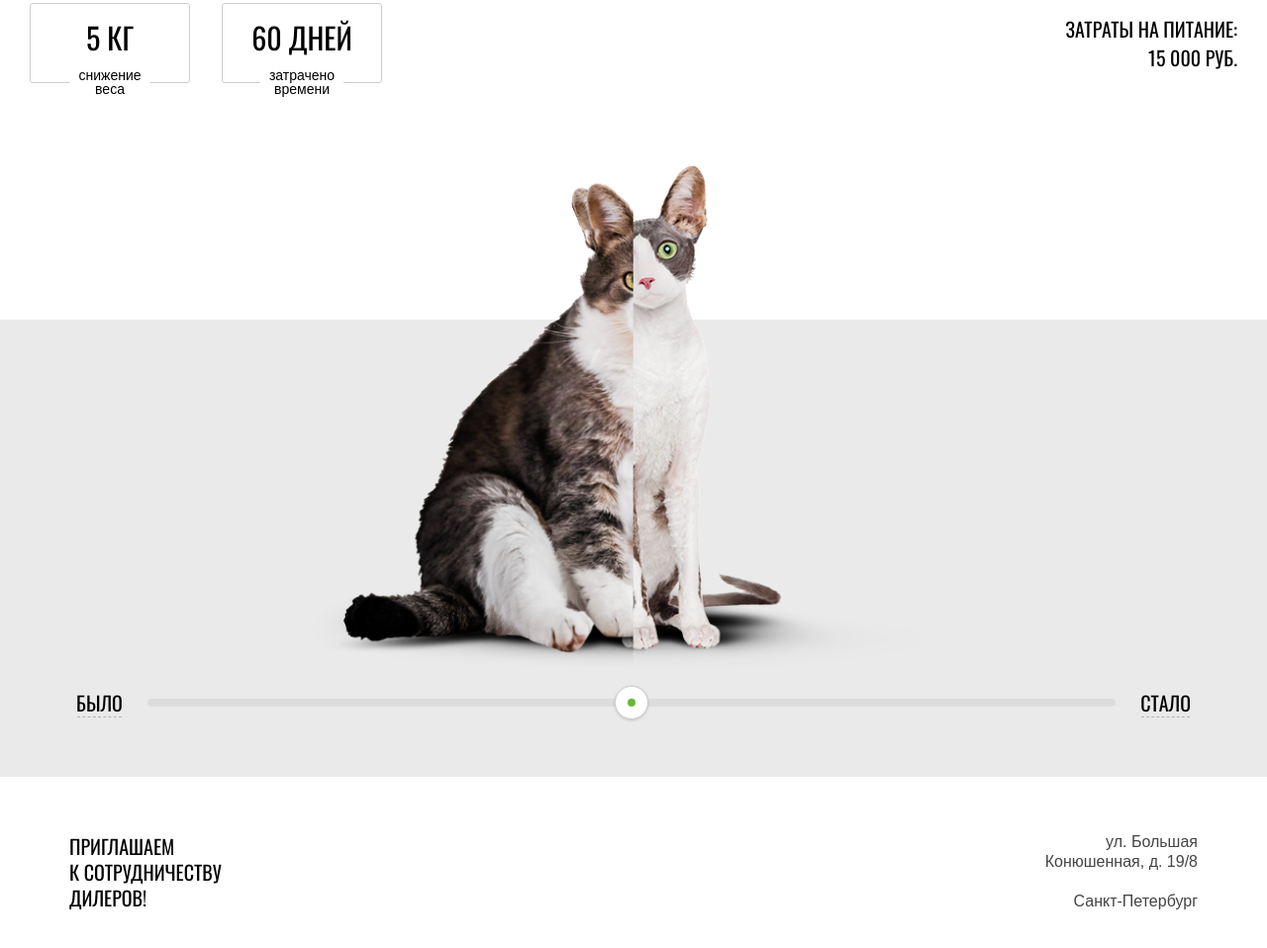
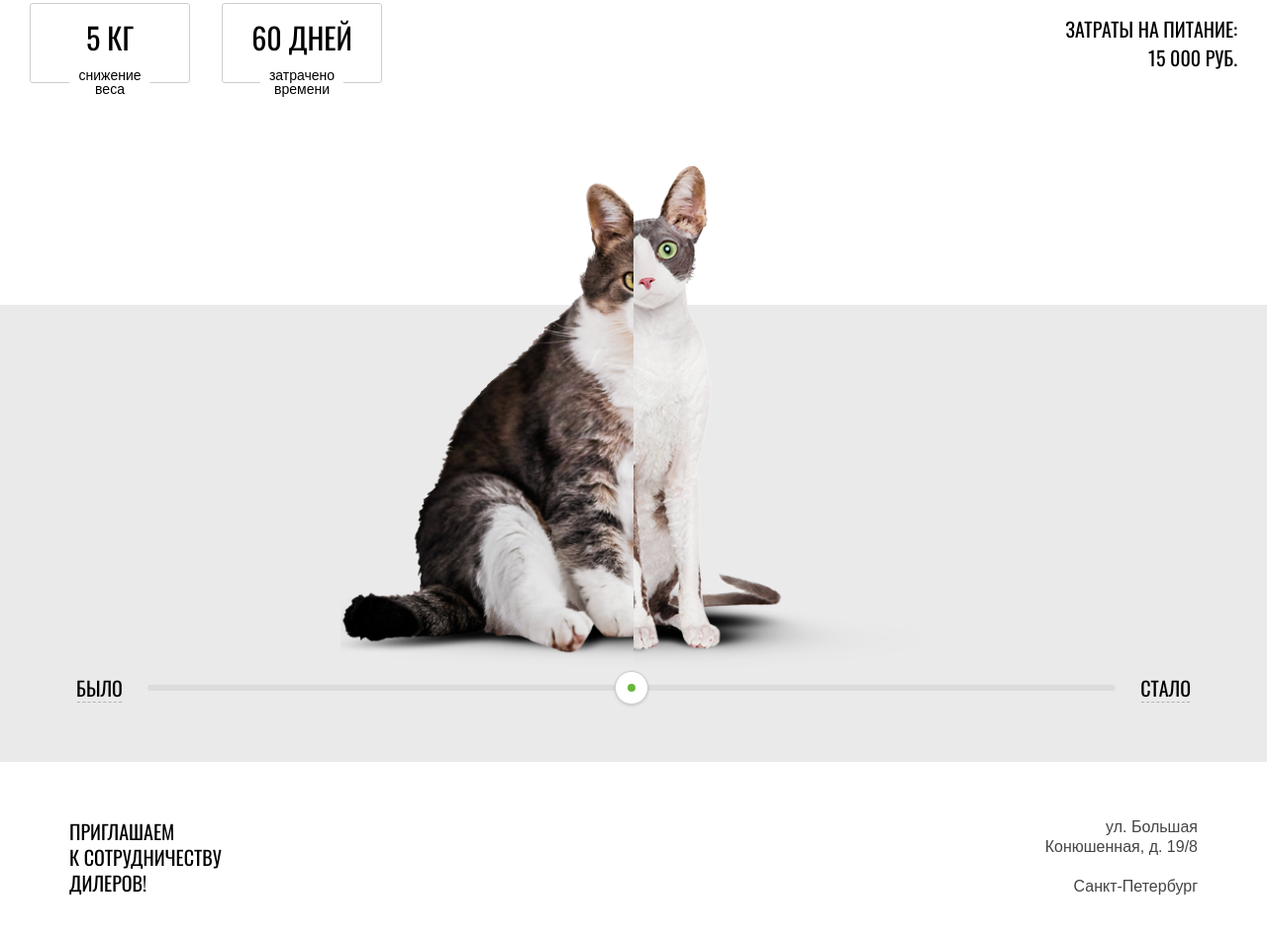
Before and after one commit to revcheg/276123-cat-energy-24, a website: page source/index.html in a window 1280 px wide. Shown: the part 2597-3555 px from the top of the page at 99% size. Drawn offline with nearby package versions, Linux system fonts and the light colour scheme; files that its build step writes are made by us from their sources.

Commit message:
Сделал блок с range и двумя котами

```diff
--- a/source/index.html
+++ b/source/index.html
@@ -102,15 +102,12 @@
           </div>
           <div class="live__right">
             <div class="live__example">
-              <div>
               <picture>
                 <source media="(min-width: 768px)" srcset="img/live-before-tablet.webp 1x, img/live-before-tablet@2x.webp 2x" type="image/webp" width="592" height="511">
                 <source srcset="img/live-before.webp 1x, img/live-before@2x.webp 2x" type="image/webp" width="280" height="232">
                 <source media="(min-width: 768px)" srcset="img/live-before-tablet.png 1x, img/live-before-tablet@2x.png 2x" width="592" height="511">
                 <img class="live__image  live__image--before" src="img/live-before.png" srcset="img/live-before@2x.png 2x" width="280" height="232" alt="Фотографи кота до диеты с функциональным питанием.">
               </picture>
-              </div>
-              <div>
               <picture>
                 <source media="(min-width: 768px)" srcset="img/live-after-tablet.webp 1x, img/live-after-tablet@2x.webp 2x" type="image/webp" width="592" height="511">
                 <source srcset="img/live-after.webp 1x, img/live-after@2x.webp 2x" type="image/webp" width="243" height="232">
@@ -118,10 +115,9 @@
                 <img class="live__image  live__image--after" src="img/live-after.png" srcset="img/live-after@2x.png 2x" width="243" height="232" alt="Фотографи кота после диеты с функциональным питанием.">
               </picture>
             </div>
-            </div>
             <div class="live__controls">
               <button class="live__button  live__button--before" type="button">Было</button>
-              <input class="live__range" type="range">
+              <input class="live__range" type="range" value="100">
               <button class="live__button  live__button--after" type="button">Стало</button>
             </div>
           </div>
@@ -184,6 +180,7 @@
   </footer>
 
   <script src="js/nav.js"></script>
+  <script src="js/live.js"></script>
 
   </body>
 </html>
--- /dev/null
+++ b/source/js/live.js
@@ -0,0 +1,33 @@
+(function () {
+  let range = document.querySelector('.live__range');
+  let beforeImage = document.querySelector('.live__image--before');
+  let afterImage = document.querySelector('.live__image--after');
+  let clientWidth = document.documentElement.clientWidth;
+  let beforeButton = document.querySelector('.live__button--before');
+  let afterButton = document.querySelector('.live__button--after');
+  let currentValue;
+
+  if (clientWidth > 768) {
+    range.value = 50;
+  }
+
+  range.addEventListener('input', function () {
+    currentValue = range.value;
+    setRange(currentValue);
+  });
+
+  beforeButton.addEventListener('click', function () {
+    range.value = 100;
+    setRange(100);
+  });
+
+  afterButton.addEventListener('click', function () {
+    range.value = 0;
+    setRange(0);
+  });
+
+  function setRange(currentValue) {
+    beforeImage.style.clipPath = 'polygon(0 0, +' + currentValue + '% 0,' + currentValue + '% 100%, 0 100%)';
+    afterImage.style.clipPath = 'polygon(' + currentValue + '% 0, 100% 0, 100% 100%,' + currentValue + '% 100%)';
+  }
+})();
--- a/source/sass/components/live.scss
+++ b/source/sass/components/live.scss
@@ -60,6 +60,7 @@
 @media (min-width: $desktop-width) {
   .live__wrapper {
     @include container;
+    margin-top: -100px;
     padding-bottom: 65px;
   }
 }
@@ -250,7 +251,7 @@
     position: absolute;
     top: 0;
     left: 50%;
-    opacity: 0;
+    clip-path: polygon(100% 0, 100% 0, 100% 100%, 100% 100%);
     transform: translateX(-50%);
   }
 }
@@ -261,13 +262,13 @@
     object-fit: cover;
 
     &--before {
-      width: 50%;
-      object-position: left;
-      transform: translateX(-50%);
+      margin: 0;
+      clip-path: polygon(0 0, 50% 0, 50% 100%, 0 100%);
       z-index: 2;
     }
 
     &--after {
+      clip-path: polygon(50% 0, 100% 0, 100% 100%, 50% 100%);
       opacity: 1;
       object-fit: contain;
       object-position: right top;
@@ -350,9 +351,16 @@
   }
 }
 
+@media (max-width: $mobile-width-only) {
+  .live__range {
+    transform: rotate(180deg);
+  }
+}
+
 @media (min-width: $tablet-width) {
   .live__range {
     height: 6px;
+    padding: 0;
     border: none;
     background-color: #dcdcdc;
 
```
Lines whose indentation alone changed are shown as unchanged.
